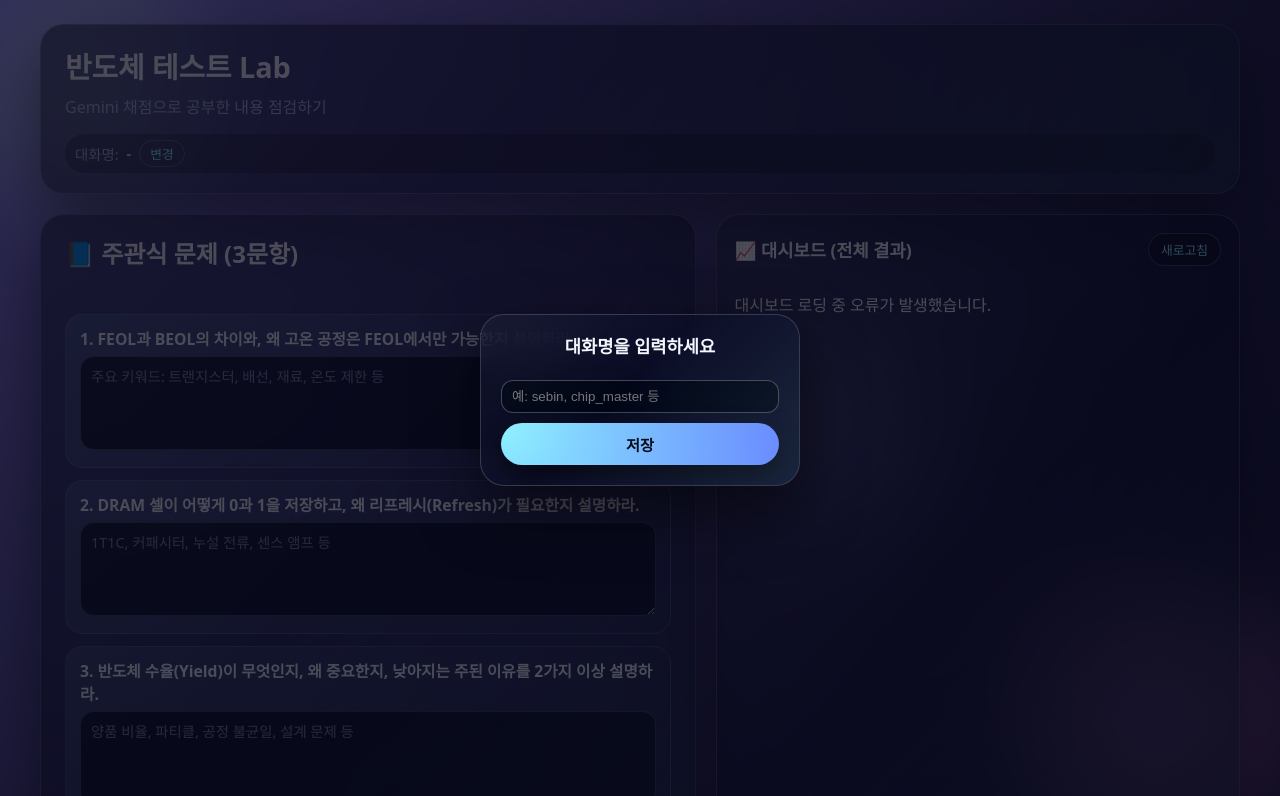
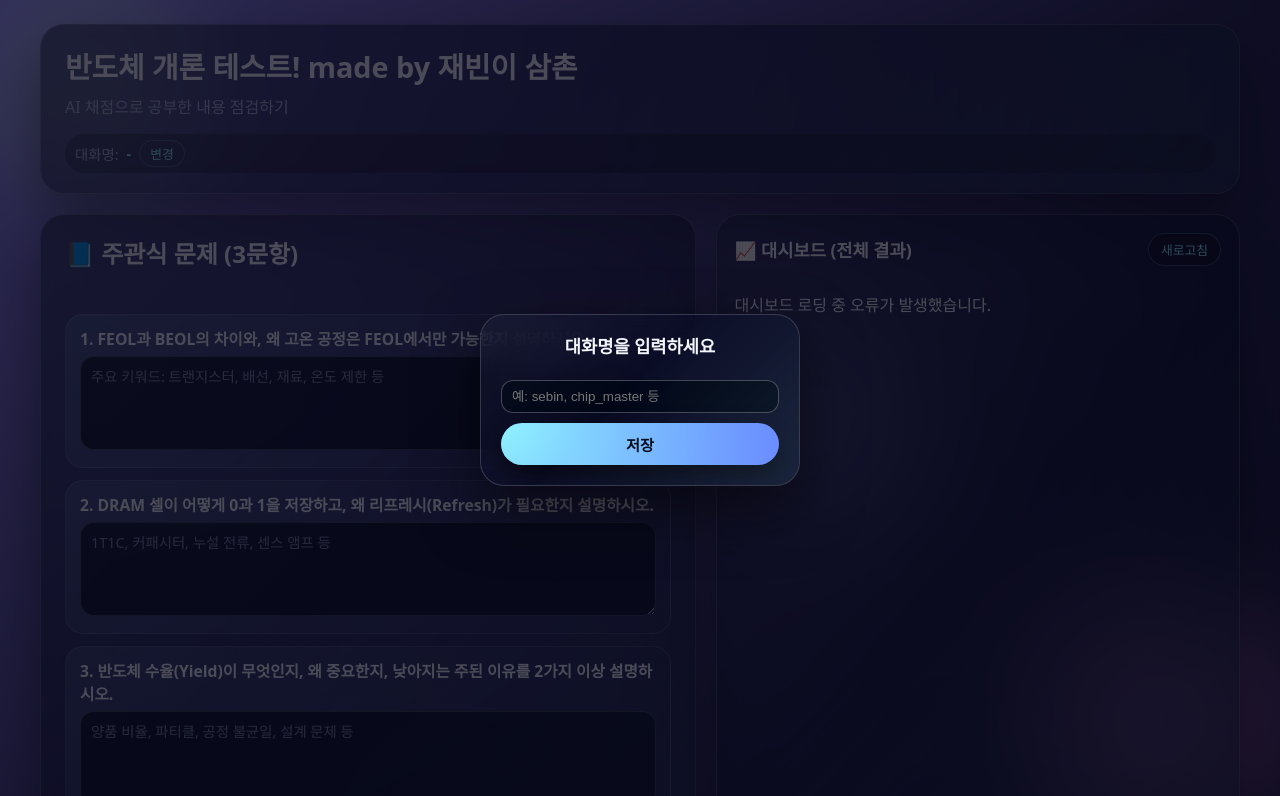
Before and after one commit to moviemanejeongdo/semicon-quiz, a website: page public/index.html in a window 1280 px wide. Shown: the top 796 px of the page. Drawn offline with Linux system fonts and the light colour scheme; no server answers.

Commit message:
update index.html

```diff
--- a/public/index.html
+++ b/public/index.html
@@ -2,7 +2,7 @@
 <html lang="ko">
 <head>
   <meta charset="UTF-8" />
-  <title>반도체 개론 테스트 만든 사람: 재빈이 삼촌</title>
+  <title>반도체 개론 테스트! made by 재빈이 삼촌</title>
   <meta name="viewport" content="width=device-width, initial-scale=1.0" />
   <link rel="stylesheet" href="style.css" />
 </head>
@@ -13,8 +13,8 @@
 
   <main class="container">
     <header class="header-card glass">
-      <h1>반도체 테스트 Lab</h1>
-      <p>Gemini 채점으로 공부한 내용 점검하기</p>
+      <h1>반도체 개론 테스트! made by 재빈이 삼촌</h1>
+      <p>AI 채점으로 공부한 내용 점검하기</p>
       <div class="nickname-box">
         <span>대화명:</span>
         <span id="nicknameDisplay">-</span>
@@ -26,17 +26,17 @@
       <h2>📘 주관식 문제 (3문항)</h2>
       <form id="quizForm">
         <div class="question">
-          <h3>1. FEOL과 BEOL의 차이와, 왜 고온 공정은 FEOL에서만 가능한지 설명하라.</h3>
+          <h3>1. FEOL과 BEOL의 차이와, 왜 고온 공정은 FEOL에서만 가능한지 설명하시오.</h3>
           <textarea name="q1" rows="4" placeholder="주요 키워드: 트랜지스터, 배선, 재료, 온도 제한 등"></textarea>
         </div>
 
         <div class="question">
-          <h3>2. DRAM 셀이 어떻게 0과 1을 저장하고, 왜 리프레시(Refresh)가 필요한지 설명하라.</h3>
+          <h3>2. DRAM 셀이 어떻게 0과 1을 저장하고, 왜 리프레시(Refresh)가 필요한지 설명하시오.</h3>
           <textarea name="q2" rows="4" placeholder="1T1C, 커패시터, 누설 전류, 센스 앰프 등"></textarea>
         </div>
 
         <div class="question">
-          <h3>3. 반도체 수율(Yield)이 무엇인지, 왜 중요한지, 낮아지는 주된 이유를 2가지 이상 설명하라.</h3>
+          <h3>3. 반도체 수율(Yield)이 무엇인지, 왜 중요한지, 낮아지는 주된 이유를 2가지 이상 설명하시오.</h3>
           <textarea name="q3" rows="4" placeholder="양품 비율, 파티클, 공정 불균일, 설계 문제 등"></textarea>
         </div>
 
```
